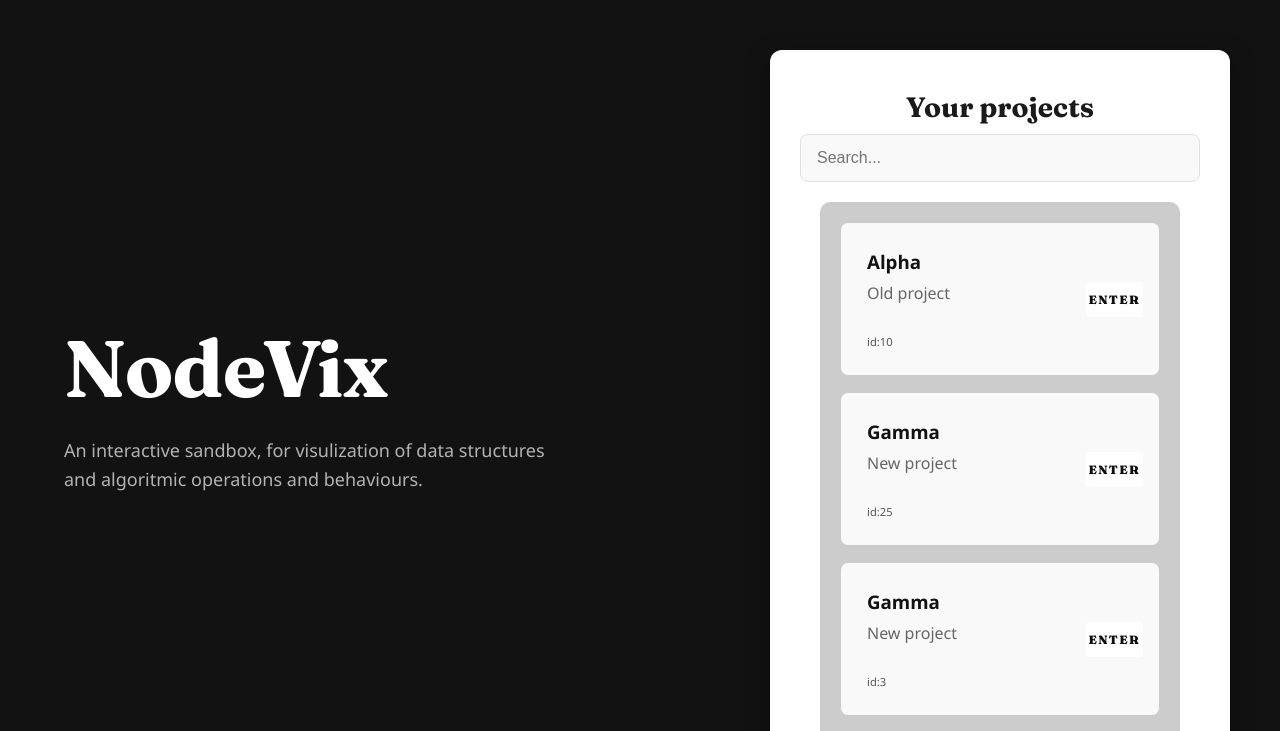
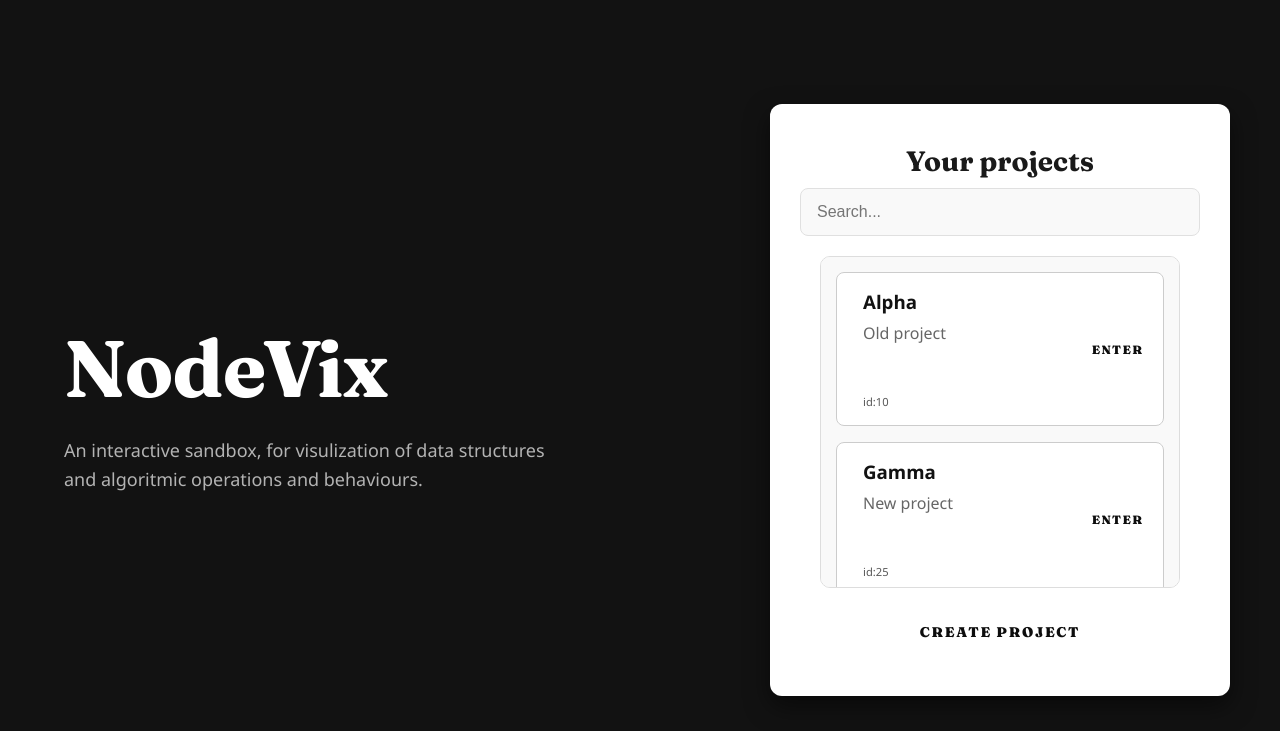
Before and after one commit to FerCesio/NodeVix, a React (Vite) app in the folder app/: page /home in a window 1280 px wide. Shown: the top 731 px of the page. Built offline with nearby package versions, Linux system fonts and the light colour scheme.

Commit message:
style: update userProjects styles for improved layout and aesthetics; adjust padding and background colors

```diff
--- a/app/src/components/ProjectsBrowse.tsx
+++ b/app/src/components/ProjectsBrowse.tsx
@@ -7,10 +7,6 @@ import type { ProjectRequest, ProjectResponse } from "../types/project";
 export default function ProjectsBrowse() {
     const projects:ProjectResponse[] = [
         { id: 10, name: "Alpha", desc: "Old project", modDate: "01-02-2005", creationDate: "01-02-2005" },
-        { id: 25, name: "Gamma", desc: "New project", modDate: "01-02-2005", creationDate: "01-02-2005" },
-        { id: 0x3, name: "Gamma", desc: "New project", modDate: "01-02-2005", creationDate: "01-02-2005" },
-        { id: 0x4f, name: "Gamma", desc: "New project", modDate: "01-02-2005", creationDate: "01-02-2005" },
-        { id: 25, name: "Gamma", desc: "New project", modDate: "01-02-2005", creationDate: "01-02-2005" },
         { id: 25, name: "Gamma", desc: "New project", modDate: "01-02-2005", creationDate: "01-02-2005" },
         { id: 15, name: "Beta", desc: "Mid project", modDate: "01-02-2005", creationDate: "01-02-2005" }
     ]
--- a/app/src/styles/userProjects.css
+++ b/app/src/styles/userProjects.css
@@ -1,11 +1,22 @@
 .projects-list {
+    /* 1. Definimos el tamaño fijo */
+    height: 300px; /* O usa 70vh para que ocupe el 70% de la pantalla */
+
+    /* 2. Activamos el scroll vertical */
+    overflow-y: auto;
+
+    /* 3. Evitamos el scroll horizontal si las tarjetas se estiran */
+    overflow-x: hidden;
+
+    /* Estilos estéticos que ya tenías */
     display: flex;
-    flex-direction: column; /* Las tarjetas una debajo de otra */
-    gap: 1rem; /* Espacio entre tarjetas */
-    padding: 20px;
+    flex-direction: column;
+    gap: 1rem;
+    padding: 15px;
     margin: 20px;
-    background-color: #ccc;
+    background-color: #f9f9f9; /* Cambié el verde para que no canse la vista */
     border-radius: 10px;
+    border: 1px solid #ddd;
 }
 
 .project-card {
@@ -15,7 +26,7 @@
 
     border: 1px solid #ccc;
     padding: 1rem; /* Padding interno para que respire */
-    background-color: #f9f9f9;
+    background-color: #ffffff;
     border-radius: 8px;
     color: white; /* Para que el texto sea legible sobre el rojo */
 }
```
